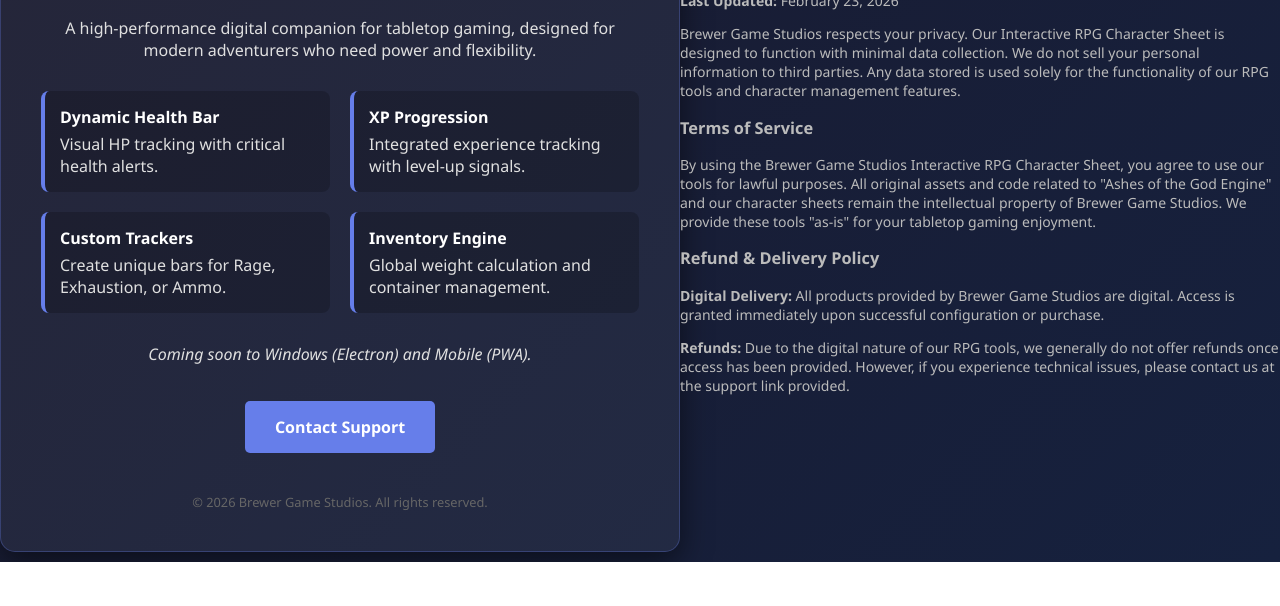
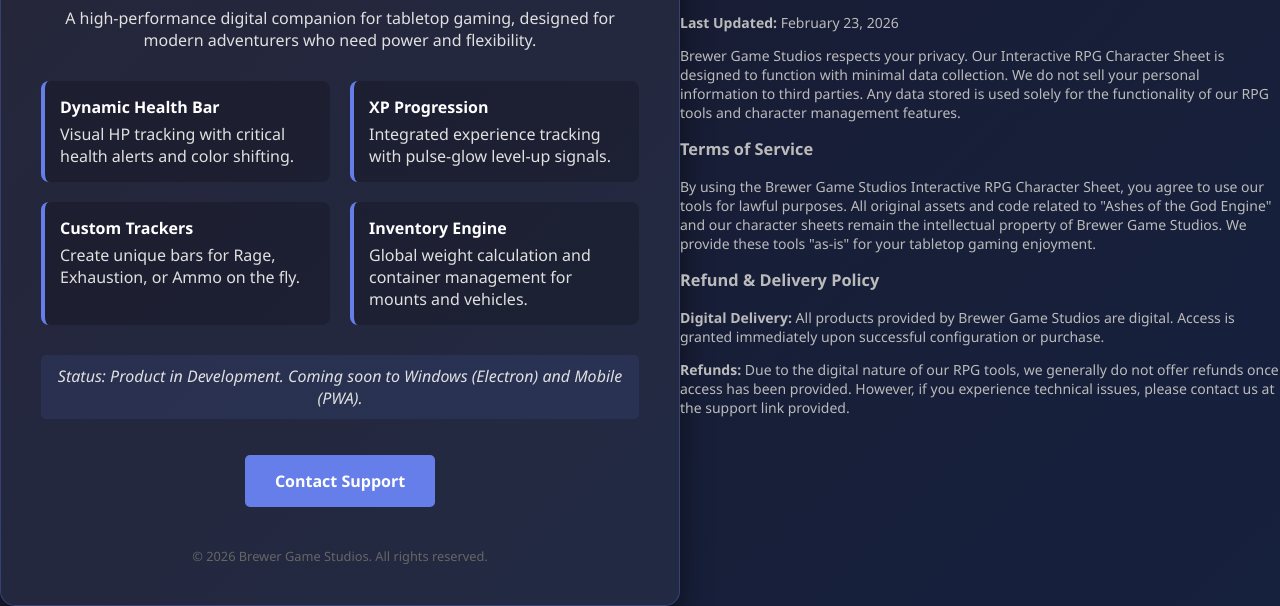
Before and after one commit to BrewerGameStudios/rpg-character-sheet, a plain HTML site: page index.html in a window 1280 px wide. Shown: the part 238-844 px from the top of the page. Before the commit the page ends 800 px from the top, so only its background shows below. Drawn offline with Linux system fonts and the light colour scheme.

Commit message:
Update index.html

```diff
--- a/index.html
+++ b/index.html
@@ -86,23 +86,23 @@
         <div class="features">
             <div class="feature-item">
                 <strong>Dynamic Health Bar</strong>
-                Visual HP tracking with critical health alerts.
+                Visual HP tracking with critical health alerts and color shifting.
             </div>
             <div class="feature-item">
                 <strong>XP Progression</strong>
-                Integrated experience tracking with level-up signals.
+                Integrated experience tracking with pulse-glow level-up signals.
             </div>
             <div class="feature-item">
                 <strong>Custom Trackers</strong>
-                Create unique bars for Rage, Exhaustion, or Ammo.
+                Create unique bars for Rage, Exhaustion, or Ammo on the fly.
             </div>
             <div class="feature-item">
                 <strong>Inventory Engine</strong>
-                Global weight calculation and container management.
+                Global weight calculation and container management for mounts and vehicles.
             </div>
         </div>
 
-        <p><em>Coming soon to Windows (Electron) and Mobile (PWA).</em></p>
+        <p style="background: rgba(102, 126, 234, 0.1); padding: 10px; border-radius: 5px;"><em>Status: Product in Development. Coming soon to Windows (Electron) and Mobile (PWA).</em></p>
 
         <a href="mailto:BrewerGameStudios@Gmail.com" class="btn">Contact Support</a>
 
```
